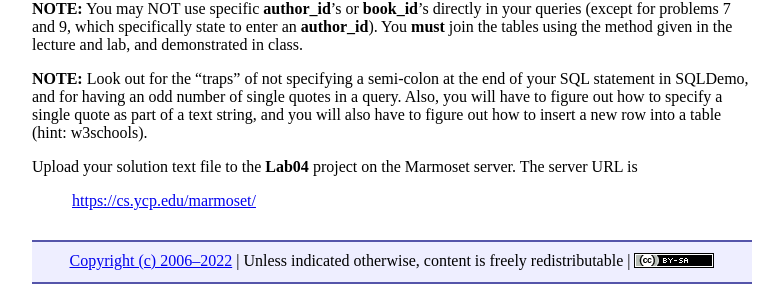
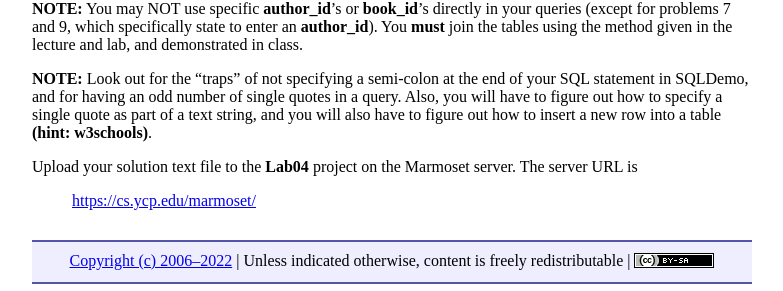
Before and after one commit to ycpcs/cs320-spring2022, a Jekyll site: the page built from labs/lab04.md, in a window 1280 px wide and 900 px high, scrolled down 1671 px. Shown: the part 606-897 px from the top of the window, without its empty margins (248-1031 px from the left). Built offline with Jekyll 4.4.1, drawn with Linux system fonts in a browser that asks for light colours.

Commit message:
updated News

```diff
--- a/labs/lab04.md
+++ b/labs/lab04.md
@@ -110,7 +110,7 @@ Copy and paste the final working query and the results of the query from the Ecl
 
 **NOTE:** You may NOT use specific **author_id**'s or **book_id**'s directly in your queries (except for problems 7 and 9, which specifically state to enter an **author_id**).  You **must** join the tables using the method given in the lecture and lab, and demonstrated in class.
 
-**NOTE:** Look out for the "traps" of not specifying a semi-colon at the end of your SQL statement in SQLDemo, and for having an odd number of single quotes in a query.  Also, you will have to figure out how to specify a single quote as part of a text string, and you will also have to figure out how to insert a new row into a table (hint: w3schools).
+**NOTE:** Look out for the "traps" of not specifying a semi-colon at the end of your SQL statement in SQLDemo, and for having an odd number of single quotes in a query.  Also, you will have to figure out how to specify a single quote as part of a text string, and you will also have to figure out how to insert a new row into a table **(hint: w3schools)**.
 
 Upload your solution text file to the **Lab04** project on the Marmoset server. The server URL is
 
```
Also changed, not shown: index.md (+7 -8 lines).
